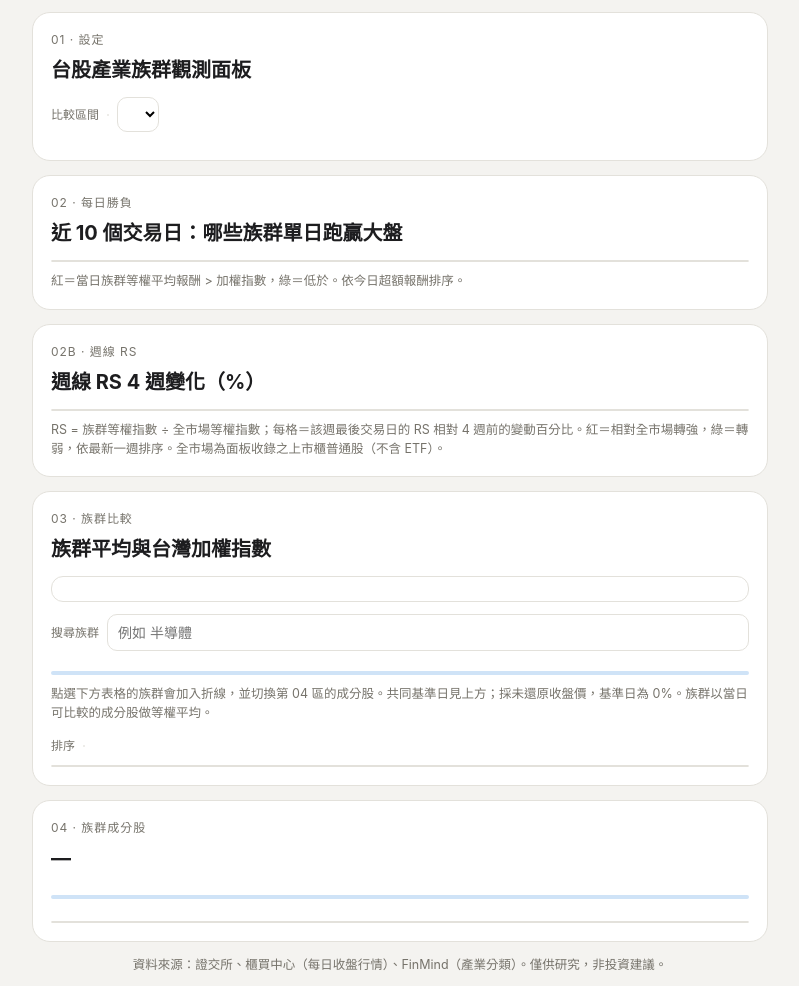
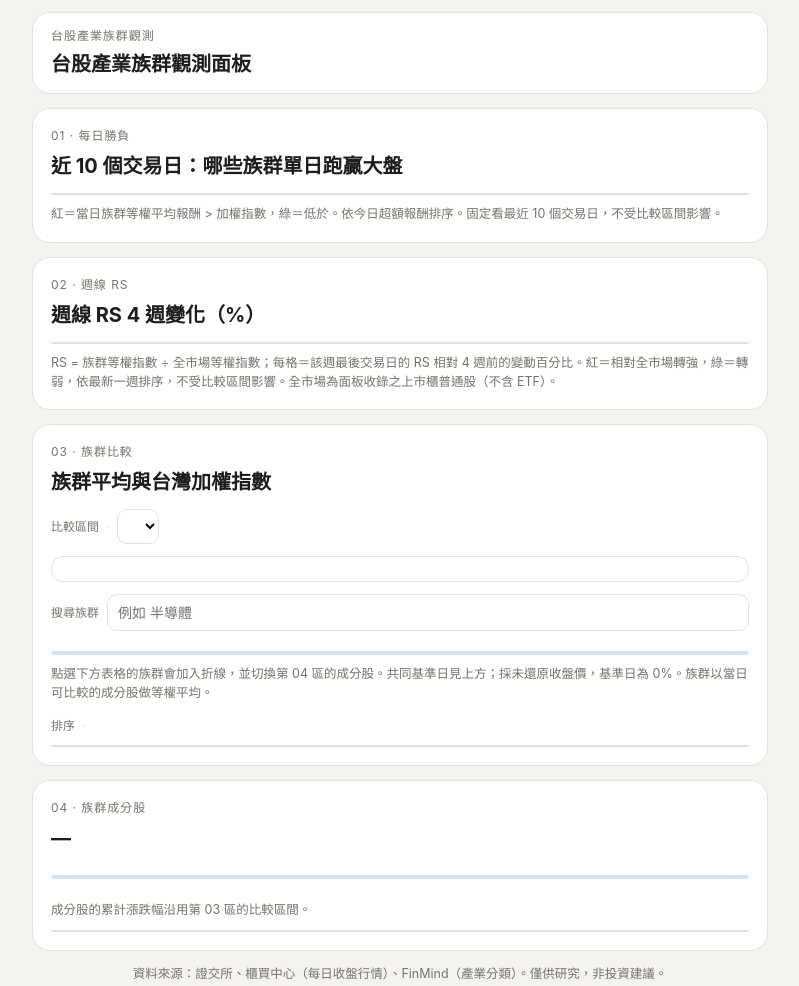
Before and after one commit to losehorse/tw-sector, a plain HTML site: page template.html in a window 1280 px wide. Shown: the whole page, without its empty margins (240-1039 px from the left). Drawn offline with Linux system fonts and the light colour scheme.

Commit message:
Add files via upload

```diff
--- a/template.html
+++ b/template.html
@@ -44,34 +44,34 @@ tbody tr{cursor:pointer}tbody tr:hover{background:#faf7ee}tbody tr.sel{backgroun
 <body>
 <main>
 
-<section class="card" id="c1">
-  <div class="eyebrow"><span>01 · 設定</span><span id="asof"></span></div>
-  <h1>台股產業族群觀測面板</h1>
+<header class="card" id="c1" style="padding:14px 18px">
+  <div class="eyebrow"><span>台股產業族群觀測</span><span id="asof"></span></div>
+  <h1 style="margin:4px 0 0">台股產業族群觀測面板</h1>
+</header>
+
+<section class="card" id="c2">
+  <div class="eyebrow"><span>01 · 每日勝負</span><span id="d2"></span></div>
+  <h2>近 10 個交易日：哪些族群單日跑贏大盤</h2>
+  <div class="scroll"><table class="heat" id="heat"></table></div>
+  <p class="note">紅＝當日族群等權平均報酬 &gt; 加權指數，綠＝低於。依今日超額報酬排序。固定看最近 10 個交易日，不受比較區間影響。</p>
+</section>
+
+<section class="card" id="c2b">
+  <div class="eyebrow"><span>02 · 週線 RS</span><span id="d2b"></span></div>
+  <h2>週線 RS 4 週變化（%）</h2>
+  <div class="scroll"><table class="heat" id="rs"></table></div>
+  <p class="note">RS = 族群等權指數 ÷ 全市場等權指數；每格＝該週最後交易日的 RS 相對 4 週前的變動百分比。紅＝相對全市場轉強，綠＝轉弱，依最新一週排序，不受比較區間影響。全市場為面板收錄之上市櫃普通股（不含 ETF）。</p>
+</section>
+
+<section class="card" id="c3">
+  <div class="eyebrow"><span>03 · 族群比較</span><span id="d3"></span></div>
+  <h2>族群平均與台灣加權指數</h2>
   <div class="ctl">
     <span class="mut">比較區間</span>
     <div class="seg" id="presets"></div>
     <select id="basesel" title="自訂基準日"></select>
   </div>
-  <div class="note" id="rangeNote"></div>
-</section>
-
-<section class="card" id="c2">
-  <div class="eyebrow"><span>02 · 每日勝負</span><span id="d2"></span></div>
-  <h2>近 10 個交易日：哪些族群單日跑贏大盤</h2>
-  <div class="scroll"><table class="heat" id="heat"></table></div>
-  <p class="note">紅＝當日族群等權平均報酬 &gt; 加權指數，綠＝低於。依今日超額報酬排序。</p>
-</section>
-
-<section class="card" id="c2b">
-  <div class="eyebrow"><span>02B · 週線 RS</span><span id="d2b"></span></div>
-  <h2>週線 RS 4 週變化（%）</h2>
-  <div class="scroll"><table class="heat" id="rs"></table></div>
-  <p class="note">RS = 族群等權指數 ÷ 全市場等權指數；每格＝該週最後交易日的 RS 相對 4 週前的變動百分比。紅＝相對全市場轉強，綠＝轉弱，依最新一週排序。全市場為面板收錄之上市櫃普通股（不含 ETF）。</p>
-</section>
-
-<section class="card" id="c3">
-  <div class="eyebrow"><span>03 · 族群比較</span><span id="d3"></span></div>
-  <h2>族群平均與台灣加權指數</h2>
+  <div class="note" id="rangeNote" style="margin:0 0 12px"></div>
   <div class="stat" id="stat"></div>
   <div class="ctl">
     <span class="mut">搜尋族群</span><input type="search" id="q" placeholder="例如 半導體">
@@ -93,6 +93,7 @@ tbody tr{cursor:pointer}tbody tr:hover{background:#faf7ee}tbody tr.sel{backgroun
   <div class="chartwrap"><div id="ch4"></div><div class="tip" id="tip4"></div></div>
   <div class="chips" id="chips4" style="margin-top:12px"></div>
   <p class="note" id="n4"></p>
+  <p class="note" style="margin-top:4px">成分股的累計漲跌幅沿用第 03 區的比較區間。</p>
   <div class="scroll" style="margin-top:10px"><table id="stab"></table></div>
 </section>
 
```
